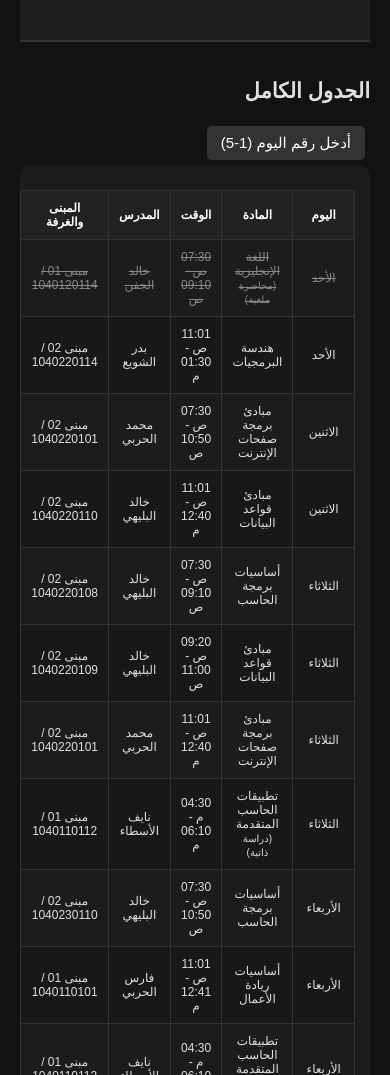
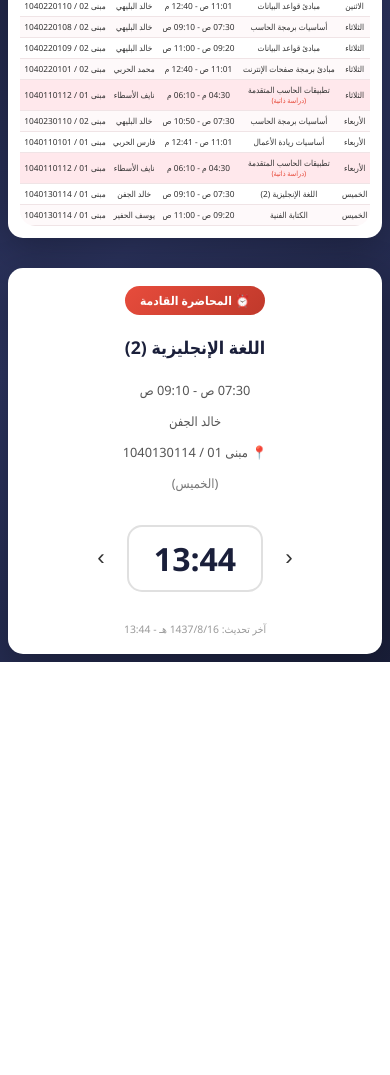
Before and after one commit to imohx1/web-timetable1, a plain HTML site: page mohmme/web-timetable1/index.html in a window 390 px wide. Shown: the part 298-1373 px from the top of the page. After the commit the page ends 960 px from the top, so only its background shows below. Drawn offline with Linux system fonts and the light colour scheme; a script that the page names is missing.

Commit message:
Update style.css

```diff
--- a/mohmme/web-timetable1/style.css
+++ b/mohmme/web-timetable1/style.css
@@ -1,161 +1,404 @@
-/* إعدادات عامة */
-body {
-font-family: 'Cairo', sans-serif;
-background-color: #121212;
-color: #e0e0e0;
+* {
     margin: 0;
     padding: 0;
-direction: rtl;
+    box-sizing: border-box;
 }
 
-/* رأس الصفحة */
-header {
-background-color: #1f1f1f;
-color: #ffffff;
-text-align: center;
+body {
+    font-family: 'Segoe UI', Tahoma, Geneva, Verdana, sans-serif;
+    background: linear-gradient(135deg, #1a1f3a 0%, #2d3561 50%, #1a1f3a 100%);
+    min-height: 100vh;
     padding: 20px;
-font-size: 26px;
-font-weight: 700;
-border-bottom: 2px solid #333;
+    direction: rtl;
+    color: #333;
 }
 
-/* الحاوية الأساسية */
 .container {
-display: flex;
-flex-direction: column;
-gap: 20px;
-margin: 20px;
+    max-width: 1200px;
+    margin: 0 auto;
 }
 
-/* مربع المعلومات الجانبي */
-.info-box {
-background-color: #1c1c1c;
-border-radius: 10px;
-padding: 15px;
-box-shadow: 0 0 10px #00000055;
+header {
+    text-align: center;
+    color: white;
+    margin-bottom: 30px;
 }
 
-.info-box h3 {
+.header-subtitle {
+    font-size: 0.9rem;
+    opacity: 0.8;
+    margin-bottom: 10px;
+}
+
+header h1 {
+    font-size: 2rem;
+    font-weight: 700;
+}
+
+.schedule-section {
+    background: white;
+    border-radius: 20px;
+    padding: 30px;
+    margin-bottom: 30px;
+    box-shadow: 0 10px 40px rgba(0, 0, 0, 0.3);
+}
+
+.section-title {
     text-align: center;
-margin: 10px 0;
+    font-size: 1.5rem;
+    color: #1a1f3a;
+    margin-bottom: 15px;
+}
+
+.day-selector {
+    display: block;
+    margin: 0 auto 25px;
+    background: white;
+    border: 2px solid #e0e0e0;
+    border-radius: 25px;
+    padding: 12px 30px;
+    font-size: 0.9rem;
+    color: #666;
+    cursor: pointer;
+    transition: all 0.3s ease;
+}
+
+.day-selector:hover {
+    border-color: #1a1f3a;
+    color: #1a1f3a;
+}
+
+.table-container {
+    overflow-x: auto;
+    border-radius: 15px;
+}
+
+.schedule-table {
+    width: 100%;
+    border-collapse: collapse;
+    background: #fff;
+    font-size: 0.55rem;
+}
+
+.schedule-table thead {
+    background: white;
+}
+
+.schedule-table th {
+    padding: 8px 5px;
+    text-align: center;
+    font-weight: 600;
+    color: #333;
+    border-bottom: 2px solid #e8d4d7;
+    font-size: 0.55rem;
+}
+
+.schedule-table tbody tr {
+    background: #fef9fa;
+    border-bottom: 1px solid #f0e4e6;
+    transition: background 0.2s ease;
+}
+
+.schedule-table tbody tr:nth-child(even) {
+    background: #fff;
+}
+
+.schedule-table tbody tr:hover {
+    background: #fff5f7;
+}
+
+.schedule-table tbody tr.self-study {
+    background: #ffe8ec;
+}
+
+.schedule-table tbody tr.self-study:hover {
+    background: #ffd9e0;
+}
+
+.schedule-table tbody tr.cancelled {
+    background: #ffe8ec;
+}
+
+.schedule-table tbody tr.cancelled:hover {
+    background: #ffd9e0;
+}
+
+.schedule-table td {
+    padding: 6px 4px;
+    text-align: center;
+    vertical-align: middle;
+    color: #333;
+    font-size: 0.55rem;
+    line-height: 1.3;
+}
+
+.schedule-table td small {
+    color: #e74c3c;
+    font-size: 0.5rem;
+}
+
+.lecture-card {
+    background: white;
+    border-radius: 20px;
+    padding: 35px;
+    box-shadow: 0 10px 40px rgba(0, 0, 0, 0.3);
+    text-align: center;
+    max-width: 500px;
+    margin: 0 auto;
+}
+
+.lecture-header {
+    margin-bottom: 20px;
+}
+
+.lecture-badge {
+    display: inline-block;
+    background: linear-gradient(135deg, #e74c3c 0%, #c0392b 100%);
+    color: white;
+    padding: 10px 25px;
+    border-radius: 25px;
+    font-size: 1rem;
+    font-weight: 600;
+}
+
+.lecture-title {
+    font-size: 1.8rem;
+    color: #1a1f3a;
+    margin: 20px 0;
+    font-weight: 700;
+}
+
+.lecture-details {
+    margin: 20px 0;
+    line-height: 1.8;
+}
+
+.lecture-time {
+    font-size: 1rem;
+    color: #555;
+    margin: 8px 0;
+}
+
+.lecture-teacher {
+    font-size: 1rem;
+    color: #555;
+    margin: 8px 0;
+}
+
+.lecture-location {
+    font-size: 1rem;
+    color: #555;
+    margin: 8px 0;
+}
+
+.lecture-day {
+    font-size: 0.95rem;
+    color: #777;
+    margin: 8px 0;
+}
+
+.timer-section {
+    display: flex;
+    justify-content: center;
+    align-items: center;
+    gap: 20px;
+    margin: 30px 0;
+}
+
+.nav-arrow {
+    background: transparent;
+    border: none;
+    font-size: 2rem;
+    color: #333;
+    cursor: pointer;
+    padding: 10px 15px;
+    transition: all 0.2s ease;
+    font-weight: 300;
+}
+
+.nav-arrow:hover {
+    color: #e74c3c;
+    transform: scale(1.2);
+}
+
+.nav-arrow:active {
+    transform: scale(1);
+}
+
+.timer-display {
+    background: white;
+    border: 2px solid #e0e0e0;
+    border-radius: 15px;
+    padding: 15px 40px;
 }
 
 .current-time {
-text-align: center;
-font-size: 18px;
-margin: 10px 0;
-color: #bdbdbd;
+    font-size: 3.5rem;
+    font-weight: 700;
+    color: #1a1f3a;
+    direction: ltr;
 }
 
-.stats-section {
-background-color: #181818;
-padding: 10px;
-border-radius: 8px;
-margin-top: 10px;
+.last-update {
+    color: #999;
+    font-size: 0.85rem;
+    margin-top: 20px;
 }
 
-.stats-section h4 {
-margin: 0 0 8px;
-border-bottom: 1px solid #333;
-padding-bottom: 5px;
-}
-
-.stats-section div {
-display: flex;
-justify-content: space-between;
-padding: 4px 0;
-}
-
-/* معلومات المحاضرة الحالية */
-.current-lecture-info {
-margin-top: 15px;
-background-color: #181818;
-padding: 10px;
-border-radius: 8px;
-}
-
-#lecture-status {
-text-align: center;
-color: #ccc;
-}
-
-/* الجدول */
-.table-container {
-background-color: #1c1c1c;
-border-radius: 10px;
-padding: 15px;
-}
-
-.controls {
-text-align: center;
-margin-bottom: 10px;
-}
-
-button {
-background-color: #333;
-color: #fff;
-border: none;
-padding: 8px 14px;
-margin: 5px;
-border-radius: 5px;
-font-size: 15px;
-cursor: pointer;
-}
-
-button:hover {
-background-color: #444;
-}
-
-table {
-width: 100%;
-border-collapse: collapse;
-margin-top: 10px;
-}
-
-th, td {
-border: 1px solid #333;
-text-align: center;
+/* Responsive Design */
+@media (max-width: 768px) {
+    body {
         padding: 10px;
     }
 
-th {
-background-color: #222;
-color: #fff;
-font-weight: 600;
+    header h1 {
+        font-size: 1.4rem;
     }
 
-tr:nth-child(even) {
-background-color: #181818;
+    .header-subtitle {
+        font-size: 0.75rem;
     }
 
-/* الصفوف الملغاة */
-.cancelled {
-text-decoration: line-through;
-color: #888;
+    .schedule-section {
+        padding: 15px;
+        border-radius: 15px;
     }
 
-/* الفوتر */
-footer {
-text-align: center;
-padding: 10px;
-color: #888;
-border-top: 1px solid #333;
-margin-top: 20px;
+    .section-title {
+        font-size: 1.1rem;
     }
 
-/* تصميم متجاوب للجوال */
-@media (max-width: 768px) {
-body {
-font-size: 14px;
+    .day-selector {
+        font-size: 0.75rem;
+        padding: 8px 18px;
     }
 
-table {
-font-size: 12px;
+    .schedule-table {
+        font-size: 0.6rem;
     }
 
-.controls button {
-display: block;
-width: 100%;
-margin: 5px 0;
+    .schedule-table th {
+        padding: 8px 4px;
+        font-size: 0.6rem;
+    }
+
+    .schedule-table td {
+        padding: 6px 3px;
+        font-size: 0.58rem;
+        line-height: 1.3;
+    }
+
+    .schedule-table td small {
+        font-size: 0.5rem;
+    }
+
+    .lecture-card {
+        padding: 20px;
+        border-radius: 15px;
+    }
+
+    .lecture-badge {
+        font-size: 0.8rem;
+        padding: 7px 18px;
+    }
+
+    .lecture-title {
+        font-size: 1.3rem;
+    }
+
+    .lecture-details p {
+        font-size: 0.85rem;
+    }
+
+    .timer-section {
+        gap: 12px;
+    }
+
+    .nav-arrow {
+        font-size: 1.4rem;
+        padding: 5px 10px;
+    }
+
+    .timer-display {
+        padding: 10px 25px;
+    }
+
+    .current-time {
+        font-size: 2.2rem;
+    }
+
+    .last-update {
+        font-size: 0.7rem;
     }
 }
+
+@media (max-width: 480px) {
+    body {
+        padding: 8px;
+    }
+
+    header h1 {
+        font-size: 1.2rem;
+    }
+
+    .header-subtitle {
+        font-size: 0.7rem;
+    }
+
+    .schedule-section {
+        padding: 12px;
+    }
+
+    .section-title {
+        font-size: 1rem;
+    }
+
+    .day-selector {
+        font-size: 0.7rem;
+        padding: 7px 15px;
+    }
+
+    .schedule-table {
+        font-size: 0.55rem;
+    }
+
+    .schedule-table th {
+        padding: 6px 2px;
+        font-size: 0.55rem;
+    }
+
+    .schedule-table td {
+        padding: 5px 2px;
+        font-size: 0.52rem;
+        line-height: 1.2;
+    }
+
+    .schedule-table td small {
+        font-size: 0.45rem;
+    }
+
+    .lecture-card {
+        padding: 18px;
+    }
+
+    .lecture-badge {
+        font-size: 0.75rem;
+        padding: 6px 15px;
+    }
+
+    .lecture-title {
+        font-size: 1.1rem;
+    }
+
+    .lecture-details p {
+        font-size: 0.8rem;
+    }
+
+    .current-time {
+        font-size: 2rem;
+    }
+
+    .last-update {
+        font-size: 0.65rem;
+    }
+}
```
Lines whose indentation alone changed are shown as unchanged.
